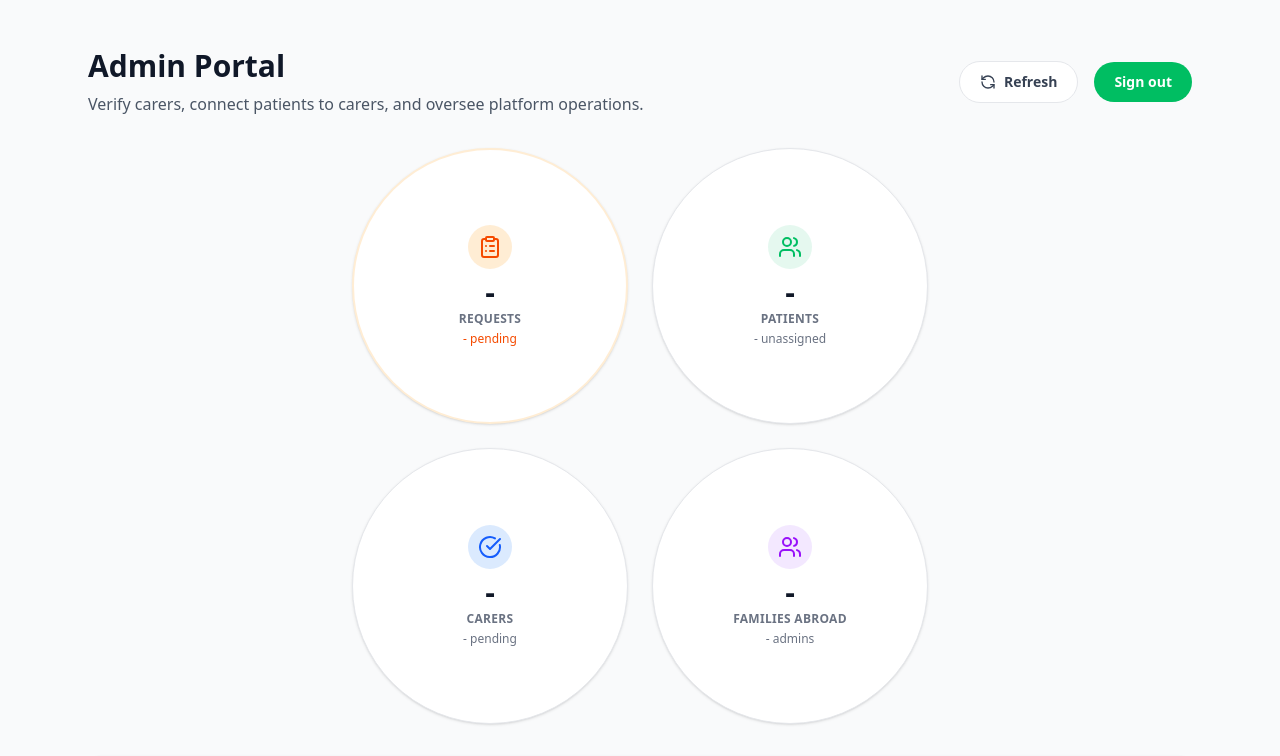
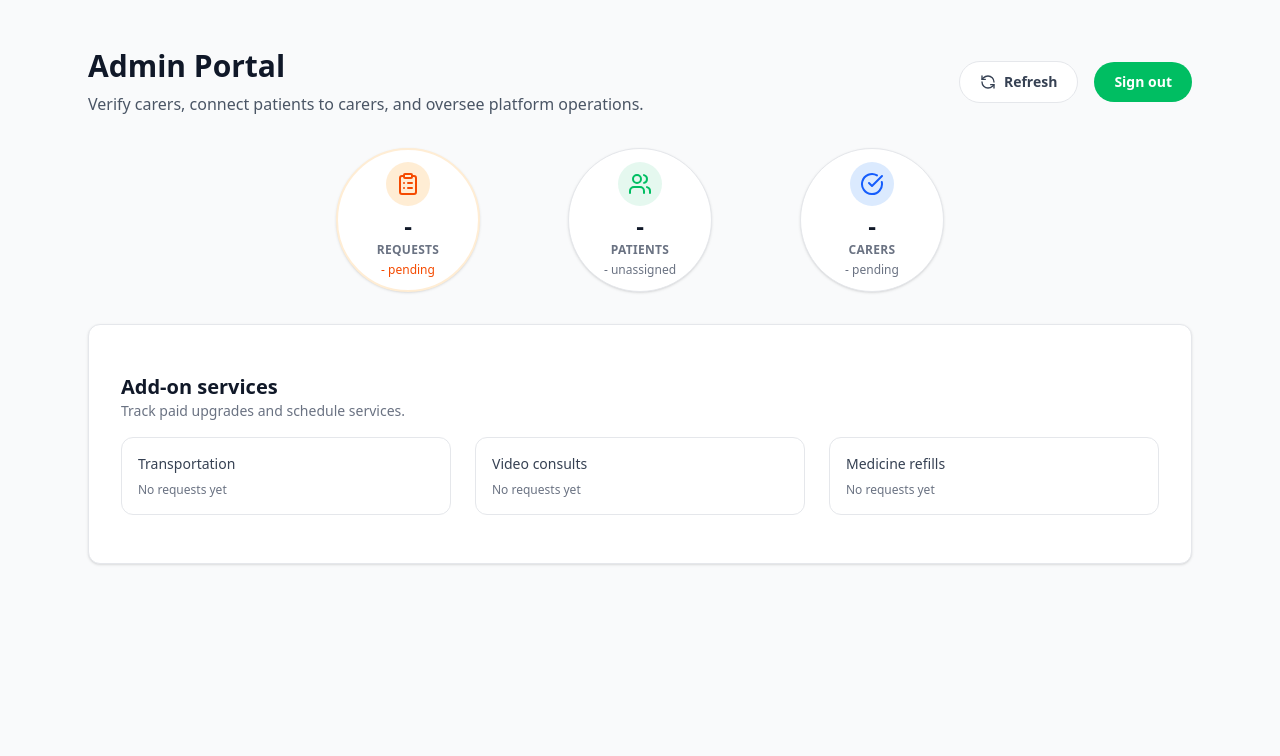
Before and after one commit to tintin4303/kera-project, a Next.js app: page /admin in a window 1280 px wide. Shown: the top 756 px of the page. Built offline with nearby package versions, Linux system fonts and the light colour scheme; no server answers.

Commit message:
fix landing page

```diff
--- a/app/(admin)/admin/page.tsx
+++ b/app/(admin)/admin/page.tsx
@@ -1,7 +1,7 @@
 "use client";
 
 // Admin dashboard overview
-import React, { useEffect, useState, useCallback } from "react";
+import React, { useEffect, useState } from "react";
 import { signOut } from "next-auth/react";
 import Link from "next/link";
 import Card from "@/components/ui/Card";
@@ -20,20 +20,33 @@ interface Overview {
 
 export default function AdminPage() {
     console.log("AdminPage rendering");
+    // Force refresh to clear HMR cache
     const [overview, setOverview] = useState<Overview | null>(null);
 
-    const fetchData = useCallback(async () => {
+    const fetchOverview = async () => {
         try {
             const overviewRes = await fetch("/api/admin/overview", { cache: "no-store" });
-            if (overviewRes.ok) setOverview(await overviewRes.json());
+            if (overviewRes.ok) return await overviewRes.json();
         } catch (error) {
             console.error("Failed to fetch overview", error);
         }
+        return null;
+    };
+
+    useEffect(() => {
+        let mounted = true;
+        fetchOverview().then((data) => {
+            if (mounted && data) setOverview(data);
+        });
+        return () => {
+            mounted = false;
+        };
     }, []);
 
-    useEffect(() => {
-        fetchData();
-    }, [fetchData]);
+    const handleRefresh = async () => {
+        const data = await fetchOverview();
+        if (data) setOverview(data);
+    };
 
     const handleSignOut = async () => {
         await signOut({ redirect: false });
@@ -62,7 +75,7 @@ export default function AdminPage() {
                     </div>
                     <div className="flex items-center gap-4 flex-wrap">
                         <button
-                            onClick={fetchData}
+                            onClick={handleRefresh}
                             className="inline-flex items-center justify-center rounded-full border border-gray-200 bg-white px-5 py-2.5 text-sm font-semibold text-gray-700 hover:bg-gray-50 transition-colors"
                         >
                             <RefreshCcw className="mr-2 h-4 w-4" />
@@ -77,49 +90,40 @@ export default function AdminPage() {
                     </div>
                 </div>
 
-                <div className="max-w-xl mx-auto mt-8 mb-8">
-                    <div className="grid grid-cols-2 gap-6">
+                <div className="max-w-2xl mx-auto mt-8 mb-8">
+                    <div className="grid grid-cols-1 sm:grid-cols-3 gap-6">
                         <Link href="/admin/requests" className="block group">
-                            <div className="aspect-square w-full rounded-full bg-white shadow-sm border-2 border-orange-100 hover:border-orange-300 transition-all flex flex-col items-center justify-center p-4 text-center hover:shadow-md group-hover:scale-105">
+                            <div className="w-36 h-36 mx-auto rounded-full bg-white shadow-sm border-2 border-orange-100 hover:border-orange-300 transition-all flex flex-col items-center justify-center p-2 text-center hover:shadow-md group-hover:scale-105">
                                 <div className="rounded-full bg-orange-100 p-2.5 mb-2 text-orange-600">
                                     <ClipboardList className="h-6 w-6" />
                                 </div>
-                                <p className="text-3xl font-bold text-gray-900 leading-none mb-1">{overview?.totalRequests ?? "-"}</p>
+                                <p className="text-2xl font-bold text-gray-900 leading-none mb-1">{overview?.totalRequests ?? "-"}</p>
                                 <p className="text-xs font-bold uppercase tracking-wide text-gray-500 mb-1">Requests</p>
                                 <p className="text-xs text-orange-600 font-medium">{overview?.pendingRequests ?? "-"} pending</p>
                             </div>
                         </Link>
 
                         <Link href="/admin/patients" className="block group">
-                            <div className="aspect-square w-full rounded-full bg-white shadow-sm border border-gray-200 flex flex-col items-center justify-center p-4 text-center hover:shadow-md hover:border-kera-vibrant transition-all group-hover:scale-105">
+                            <div className="w-36 h-36 mx-auto rounded-full bg-white shadow-sm border border-gray-200 flex flex-col items-center justify-center p-2 text-center hover:shadow-md hover:border-kera-vibrant transition-all group-hover:scale-105">
                                 <div className="rounded-full bg-kera-vibrant/10 p-2.5 mb-2 text-kera-vibrant">
                                     <Users className="h-6 w-6" />
                                 </div>
-                                <p className="text-3xl font-bold text-gray-900 leading-none mb-1">{overview?.totalPatients ?? "-"}</p>
+                                <p className="text-2xl font-bold text-gray-900 leading-none mb-1">{overview?.totalPatients ?? "-"}</p>
                                 <p className="text-xs font-bold uppercase tracking-wide text-gray-500 mb-1">Patients</p>
                                 <p className="text-xs text-gray-500">{overview?.unassignedPatients ?? "-"} unassigned</p>
                             </div>
                         </Link>
 
                         <Link href="/admin/carers" className="block group">
-                            <div className="aspect-square w-full rounded-full bg-white shadow-sm border border-gray-200 flex flex-col items-center justify-center p-4 text-center hover:shadow-md hover:border-blue-500 transition-all group-hover:scale-105">
+                            <div className="w-36 h-36 mx-auto rounded-full bg-white shadow-sm border border-gray-200 flex flex-col items-center justify-center p-2 text-center hover:shadow-md hover:border-blue-500 transition-all group-hover:scale-105">
                                 <div className="rounded-full bg-blue-100 p-2.5 mb-2 text-blue-600">
                                     <CheckCircle className="h-6 w-6" />
                                 </div>
-                                <p className="text-3xl font-bold text-gray-900 leading-none mb-1">{overview?.totalCarers ?? "-"}</p>
+                                <p className="text-2xl font-bold text-gray-900 leading-none mb-1">{overview?.totalCarers ?? "-"}</p>
                                 <p className="text-xs font-bold uppercase tracking-wide text-gray-500 mb-1">Carers</p>
                                 <p className="text-xs text-gray-500">{overview?.unverifiedCarers ?? "-"} pending</p>
                             </div>
                         </Link>
-
-                        <div className="aspect-square w-full rounded-full bg-white shadow-sm border border-gray-200 flex flex-col items-center justify-center p-4 text-center">
-                            <div className="rounded-full bg-purple-100 p-2.5 mb-2 text-purple-600">
-                                <Users className="h-6 w-6" />
-                            </div>
-                            <p className="text-3xl font-bold text-gray-900 leading-none mb-1">{overview?.totalMigrants ?? "-"}</p>
-                            <p className="text-xs font-bold uppercase tracking-wide text-gray-500 mb-1">Families Abroad</p>
-                            <p className="text-xs text-gray-500">{overview?.totalAdmins ?? "-"} admins</p>
-                        </div>
                     </div>
                 </div>
 
--- a/middleware.ts
+++ b/middleware.ts
@@ -23,7 +23,9 @@ export default withAuth(
 
         // Authenticated landing: send users to their portal from root
         if (isAuth && req.nextUrl.pathname === "/") {
-            if (token?.role === "ADMIN") {
+            // Let the client-side handle the redirect or keep them on landing page
+            // But if we want to auto-redirect logged in users away from landing:
+             if (token?.role === "ADMIN") {
                 return NextResponse.redirect(new URL("/admin", req.url));
             }
             if (token?.role === "CARER") {
@@ -33,6 +35,11 @@ export default withAuth(
         }
 
         if (!isAuth) {
+            // Allow access to landing page
+            if (req.nextUrl.pathname === "/") {
+                return NextResponse.next();
+            }
+
             let from = req.nextUrl.pathname;
             if (req.nextUrl.search) {
                 from += req.nextUrl.search;
@@ -68,5 +75,6 @@ export default withAuth(
 );
 
 export const config = {
-    matcher: ["/", "/dashboard/:path*", "/carer/:path*", "/admin/:path*", "/signin", "/signup"],
+    // Exclude root path '/' from middleware matching
+    matcher: ["/dashboard/:path*", "/carer/:path*", "/admin/:path*", "/signin", "/signup"],
 };
--- a/public/sw.js
+++ b/public/sw.js
@@ -1,7 +1,8 @@
-const CACHE_NAME = "kera-pwa-v2";
+const CACHE_NAME = "kera-pwa-v3";
 const ASSETS = ["/", "/pricing", "/signin", "/signup", "/favicon.ico", "/pwa-icon.svg"];
 
 self.addEventListener("install", (event) => {
+  self.skipWaiting();
   event.waitUntil(
     caches.open(CACHE_NAME).then((cache) => {
       return cache.addAll(ASSETS);
@@ -11,6 +12,8 @@ self.addEventListener("install", (event) => {
 
 self.addEventListener("activate", (event) => {
   event.waitUntil(
+    Promise.all([
+      self.clients.claim(),
       caches.keys().then((keys) =>
         Promise.all(
           keys.map((key) => {
@@ -20,7 +23,8 @@ self.addEventListener("activate", (event) => {
             return undefined;
           })
         )
-    )
+      ),
+    ])
   );
 });
 
```
Lines whose indentation alone changed are shown as unchanged.
